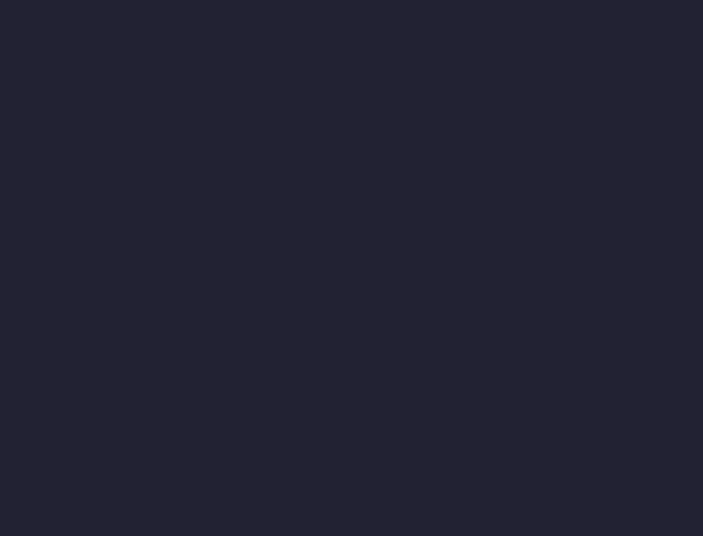
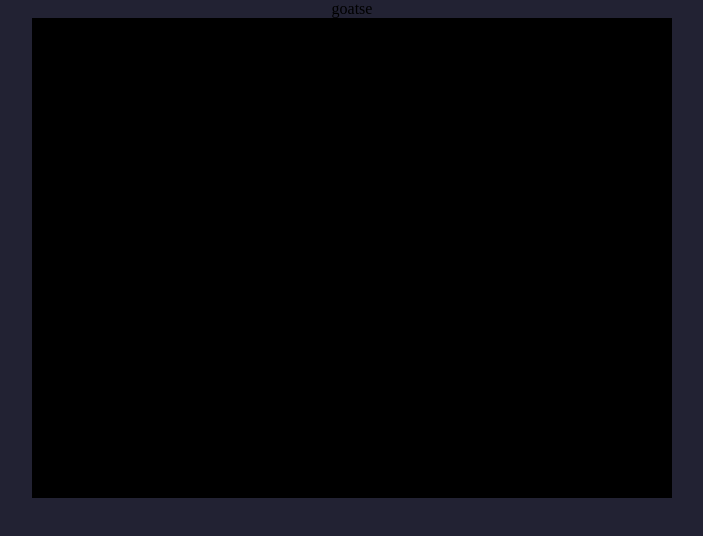
Before and after one commit to Wiiseguy/pnc, a website built with Parcel: page src/test.html in a window 1280 px wide. Shown: the whole page, without its empty margins (288-991 px from the left). Built offline with nearby package versions, Linux system fonts and the light colour scheme.

Commit message:
Added P5 and made tippy drawing test program

```diff
--- a/package.json
+++ b/package.json
@@ -8,7 +8,7 @@
   },
   "scripts": {
     "test": "aqa",
-    "run-dev": "parcel src/test.html --open"
+    "run-dev": "parcel src/test.html --no-cache --open"
   },
   "repository": {
     "type": "git",
@@ -31,6 +31,7 @@
     "aqa": "^1.3.1"
   },
   "dependencies": {
+    "p5": "^1.4.1",
     "parcel": "^2.4.1"
   }
 }
--- a/src/test.html
+++ b/src/test.html
@@ -6,7 +6,7 @@
     <link rel="stylesheet" href="test.css" />
 </head>
 <body>
-    <canvas id="game"></canvas>
+    goatse
     <script type="module"  src="test.js"></script>
 </body>
 </html>
--- a/src/test.js
+++ b/src/test.js
@@ -1,4 +1,5 @@
 import * as PNC from './engine';
+import p5 from "p5";
 
 NAME("James Bond's Amazing Adventure!")
 AUTHOR("Chronic & Wiiseguy")
@@ -29,12 +30,58 @@ var hasGateKey = false
 var HGateLocked = true
 
 
-
 // Animations
 ANIMATION("iBatFlap", "iBatStrip", 200, [
 	[0, 0, 24, 19],
 	[25, 0, 49, 19],
 ])
+
+
+
+const p5Instance = new p5(s => {
+	let canvas;
+	let x = 0;
+	let y = 0;
+	let c = 200;
+	let m = false;
+
+	console.log(s)
+
+	s.setup = () => {
+		canvas = s.createCanvas(640, 480);
+		y = canvas.height / 2;
+
+		canvas.mousePressed(doMouseP);
+		canvas.mouseReleased(doMouseR);
+		canvas.mouseWheel(doMouseWheel);
+		s.background(0)
+	};
+
+	s.draw = () => {
+		s.noStroke()
+
+		if (m == true) {
+			s.circle(s.mouseX, s.mouseY, c)
+			s.fill(Math.random() * 255, Math.random() * 255, Math.random() * 255)
+		}
+
+	};
+
+	function doMouseP() {
+		m = true;
+	}
+
+	function doMouseR() {
+		m = false;
+	}
+
+	function doMouseWheel(wheel) {
+		c += wheel.deltaY / 20;
+		c = s.constrain(c, 1, 1000);
+	}
+
+});
+
 
 
 
@@ -78,5 +125,4 @@ ROOM("firstRoom", () => {
 		// etc.
 		SHOWTEXT("FUCK!!!")
 	}
-
 })
```
Also changed, not shown: 1 other file.
